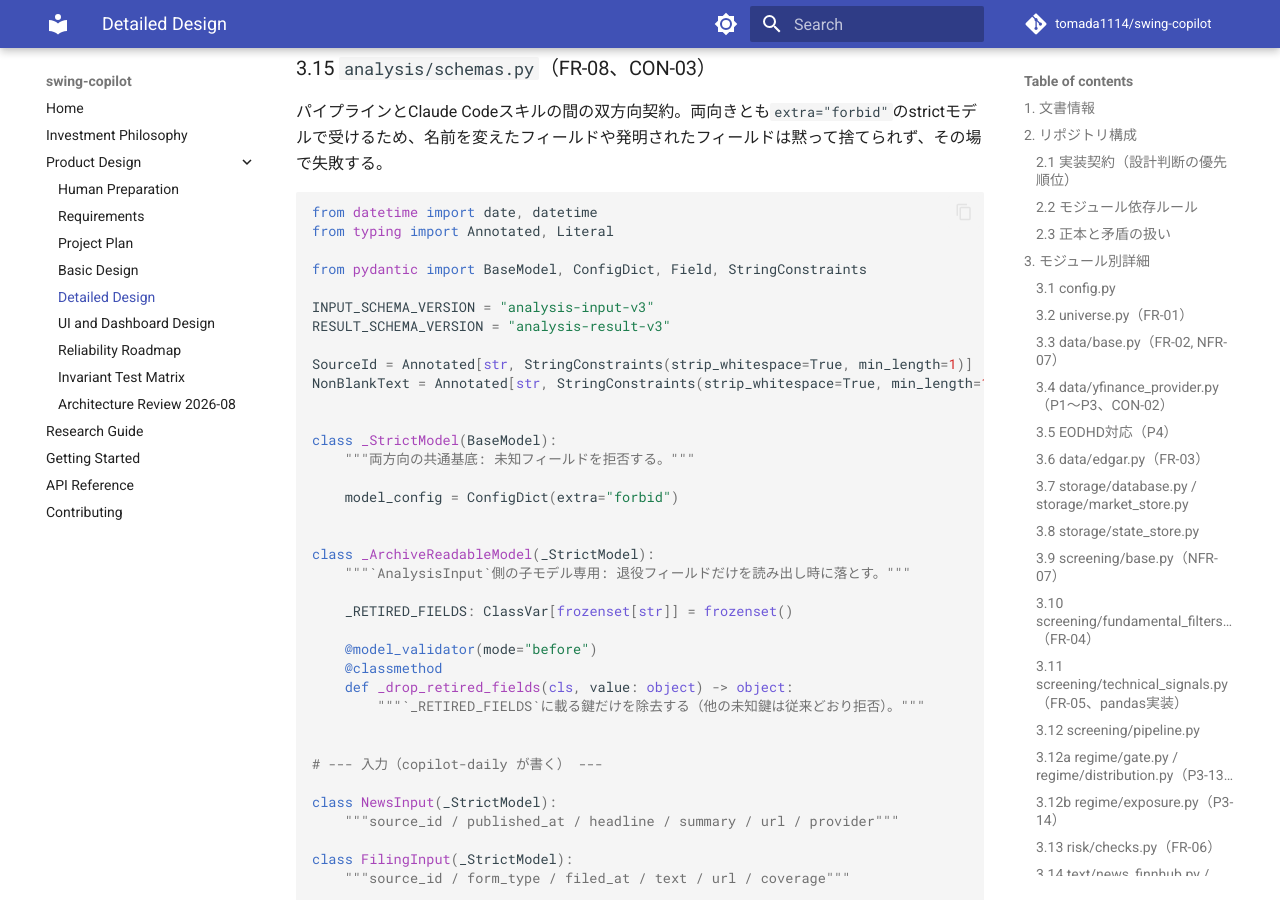
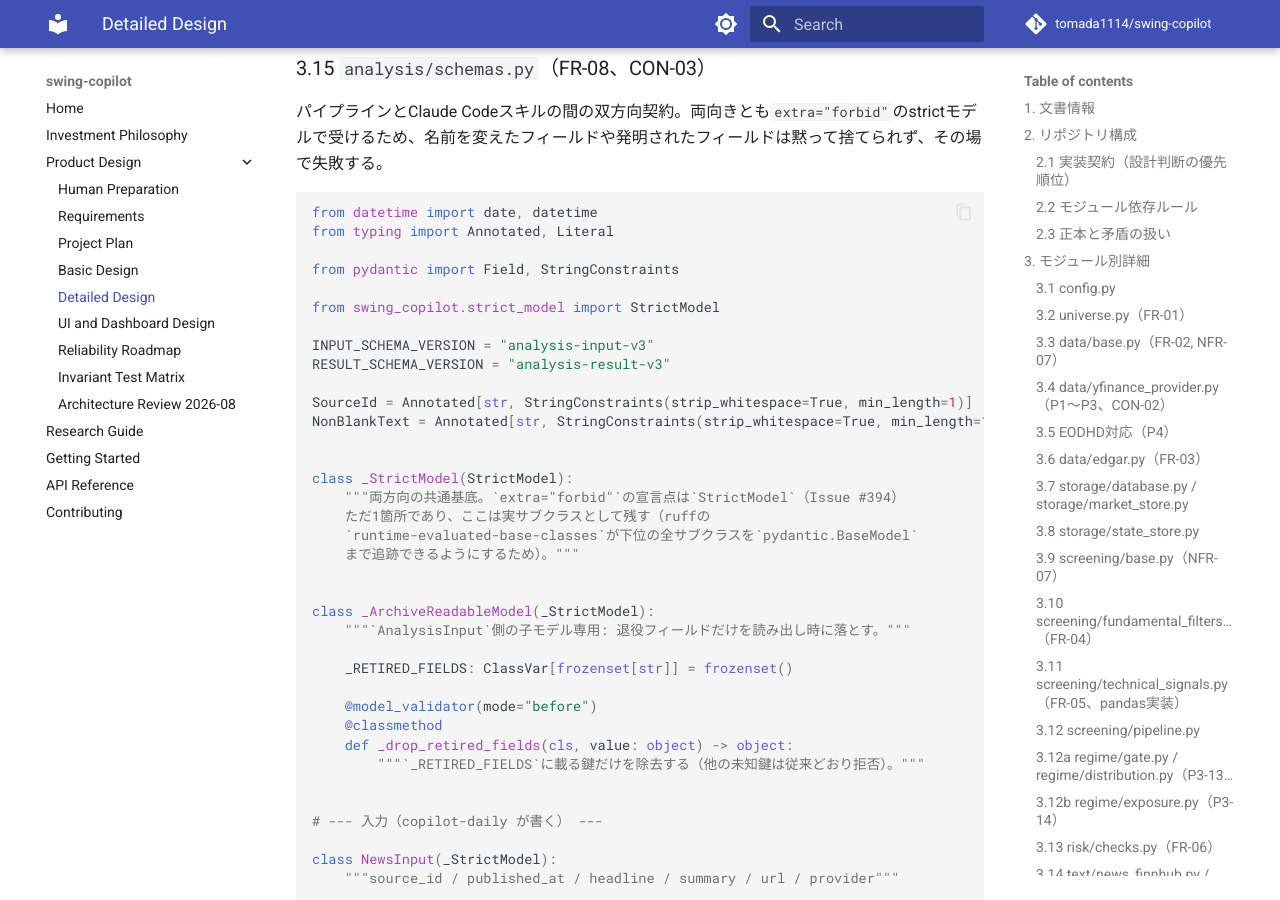
Before and after one commit to tomada1114/swing-copilot, an MkDocs documentation site: the page built from docs/04_detailed_design.md, in a window 1280 px wide and 900 px high, scrolled down 26317 px. Built offline with MkDocs 1.6.1 and Material for MkDocs 9.7.7, drawn with Linux system fonts in a browser that asks for light colours; comment, search, counter and statistics services are not loaded; some of the changed text lies outside the part shown.

Commit message:
refactor(config,docs): config.py を StrictModel 集約に合流させ、docs/04 の疑似コードを揃える (#410)
Issue #394 は extra="forbid" の宣言点を StrictModel に一本化したが、#396
in-flight を理由に config.py だけアローリストで除外していた。#396 は
PR #404 で既にマージ済みのため、その制約は解消している。

- config.py の _StrictModel を StrictModel(strict_model.py) のサブクラスに
  変更し、strict=True/frozen=True は各クラスのモデル設定でマージのみ行う
  形にした（extra="forbid" は継承）。ruff RUF012 の pydantic 自動除外は
  StrictModel のような自前サブクラスまでは辿らないため、UniverseConfig の
  bare な list 既定値は Field(default_factory=list) に置き換えた。
- tests/test_quality_contracts.py の _STRICT_SCHEMA_ALLOWLIST を空にし、
  除外理由コメントを削除した。
- docs/04_detailed_design.md 848-905 行の疑似コードを、実装
  （analysis/schemas.py の _StrictModel(StrictModel)）に合わせて更新した。

Claude-Session: https://claude.ai/code/session_012qHQ2DJff4WQaSepMs3hRb

```diff
--- a/docs/04_detailed_design.md
+++ b/docs/04_detailed_design.md
@@ -836,7 +836,9 @@ def fetch_calendar_events(start: "date", end: "date", *, as_of: "date") -> list[
 from datetime import date, datetime
 from typing import Annotated, Literal
 
-from pydantic import BaseModel, ConfigDict, Field, StringConstraints
+from pydantic import Field, StringConstraints
+
+from swing_copilot.strict_model import StrictModel
 
 INPUT_SCHEMA_VERSION = "analysis-input-v3"
 RESULT_SCHEMA_VERSION = "analysis-result-v3"
@@ -845,10 +847,11 @@ SourceId = Annotated[str, StringConstraints(strip_whitespace=True, min_length=1)
 NonBlankText = Annotated[str, StringConstraints(strip_whitespace=True, min_length=1)]
 
 
-class _StrictModel(BaseModel):
-    """両方向の共通基底: 未知フィールドを拒否する。"""
-
-    model_config = ConfigDict(extra="forbid")
+class _StrictModel(StrictModel):
+    """両方向の共通基底。`extra="forbid"`の宣言点は`StrictModel`（Issue #394）
+    ただ1箇所であり、ここは実サブクラスとして残す（ruffの
+    `runtime-evaluated-base-classes`が下位の全サブクラスを`pydantic.BaseModel`
+    まで追跡できるようにするため）。"""
 
 
 class _ArchiveReadableModel(_StrictModel):
```
Also changed, not shown: 2 other files.
